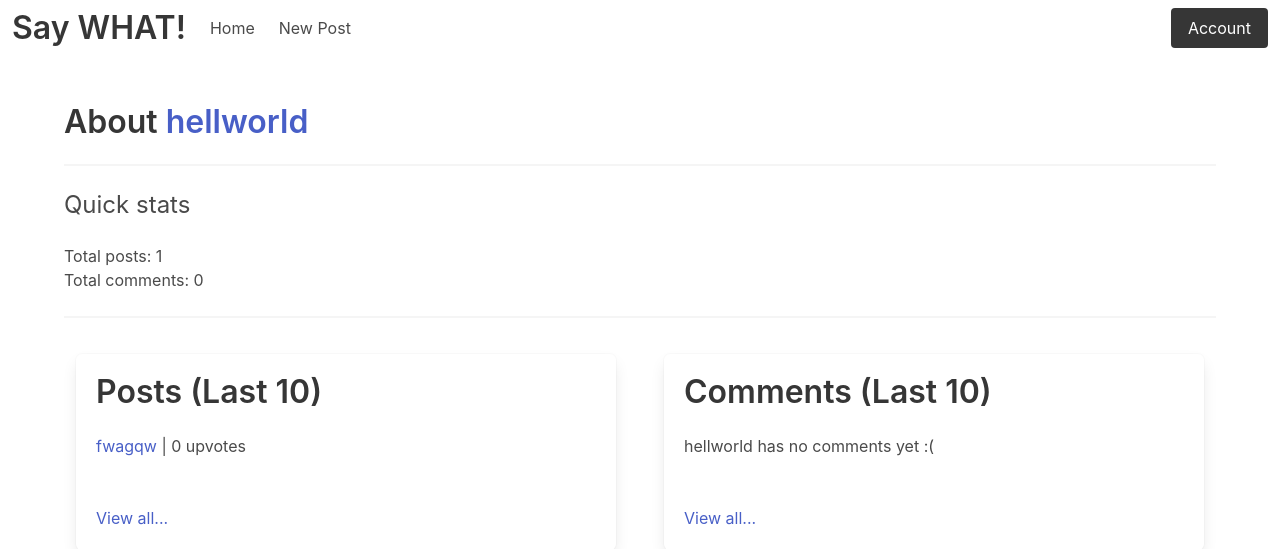
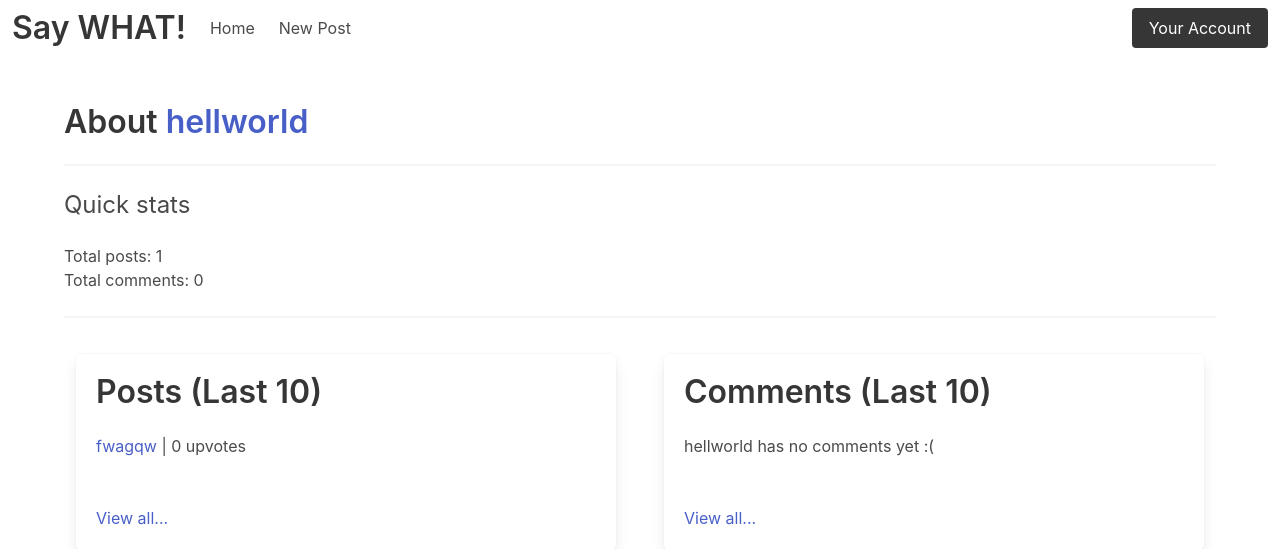
Before and after one commit to lamaqdahodwala/SayWhat-Official, a Django app: page /account/id/3 in a window 1280 px wide. Shown: the top 549 px of the page. Run offline with Django 3.2, Linux system fonts and the light colour scheme; data comes from the database, SQL or seed files in the repository; data that the repository does not hold is empty; parts of the project's set-up code (start-up, migrations or seed data) failed here and were passed over.

Commit message:
fixed typo

```diff
--- a/saywhat/templates/base.html
+++ b/saywhat/templates/base.html
@@ -26,7 +26,7 @@
 			<div class="navbar-item">
 				{% if user.is_authenticated %}
 					<div class="buttons">
-						<a href="{% url 'view_account' user.id %}" class='button is-dark'>Account</a>
+						<a href="{% url 'view_account' user.id %}" class='button is-dark'>Your Account</a>
 					</div>
 				{% else %}
 					<div class="buttons">
--- a/saywhat/templates/loggedin.html
+++ b/saywhat/templates/loggedin.html
@@ -26,7 +26,7 @@
 			<div class="navbar-item">
 				{% if user.is_authenticated %}
 					<div class="buttons">
-						<a href="{% url 'view_account' user.id %}" class='button is-dark'>Account</a>
+						<a href="{% url 'view_account' user.id %}" class='button is-dark'>Your Account</a>
 					</div>
 				{% else %}
 					<div class="buttons">
```
